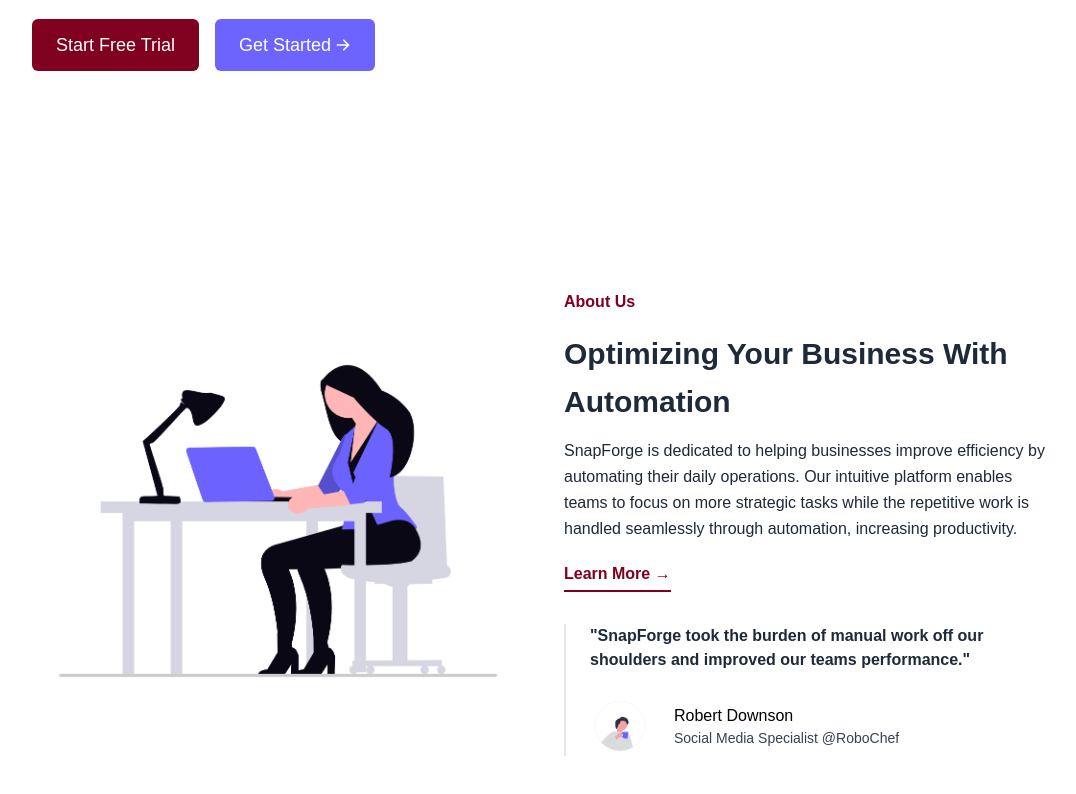
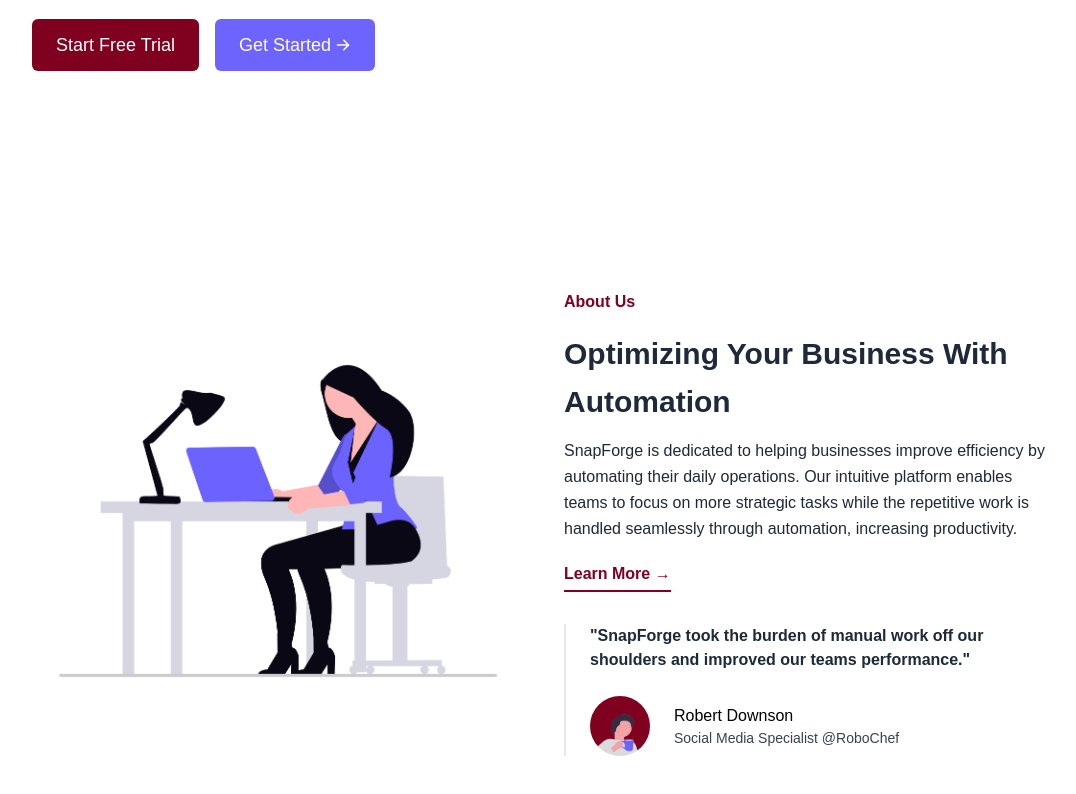
Before and after one commit to berkcantelseren/SnapForge, a Next.js app: page / in a window 1280 px wide. Shown: the part 578-1372 px from the top of the page, without its empty margins (96-1172 px from the left). Built offline with nearby package versions, Linux system fonts and the light colour scheme; a web font is replaced by a local one.

Commit message:
change pp added background to match website vibes xD

```diff
--- a/app/components/Home/About/About.tsx
+++ b/app/components/Home/About/About.tsx
@@ -37,7 +37,7 @@
               </p>
               <div className="flex items-center space-x-6 mt-6">
                 <Image
-                  src="/images/pp1.png"
+                  src="/images/pp3.png"
                   alt="profile picture of social media manager"
                   width={60}
                   height={60}
```
Also changed, not shown: public/Images/pp1.png (deleted), public/Images/pp3.png (added).
